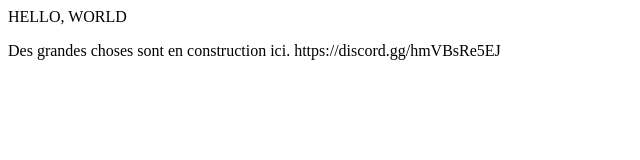
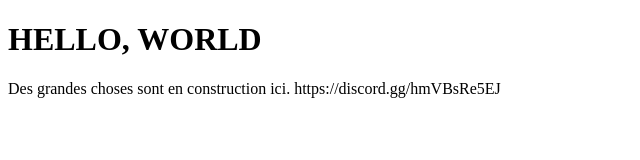
Before and after one commit to solidsoftwares/solidsoftwares.github.io, a plain HTML site: page index.html in a window 1280 px wide. Shown: the whole page, without its empty margins (0-640 px from the left). Drawn offline with Linux system fonts and the light colour scheme.

Commit message:
im a dumass

```diff
--- a/index.html
+++ b/index.html
@@ -4,7 +4,7 @@
         <title>Hello, World</title>
     </head>
     <body>
-        <t1>HELLO, WORLD</t1>
+        <h1>HELLO, WORLD</h1>
         <p>Des grandes choses sont en construction ici. https://discord.gg/hmVBsRe5EJ</p>
     </body>
 </html>
```
